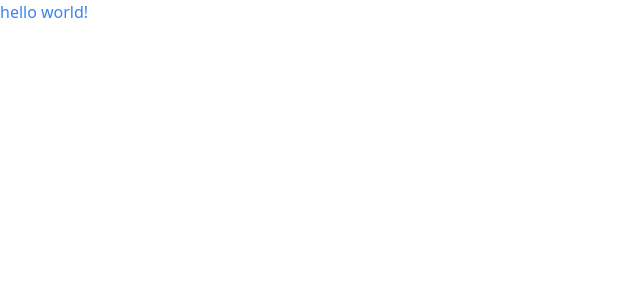
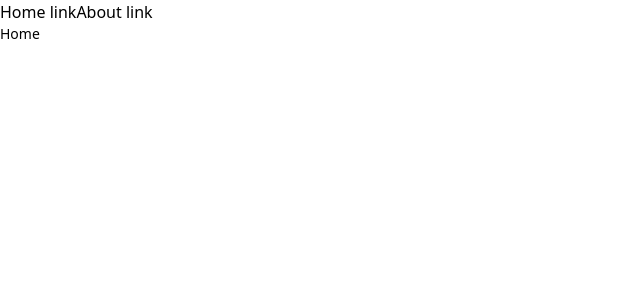
Before and after one commit to lishtvan/react-project-template, a React (Vite) app: page /home in a window 1280 px wide. Shown: the top 300 px of the page, without its empty margins (0-640 px from the left). Built offline with nearby package versions, Linux system fonts and the light colour scheme.

Commit message:
add routing, improve project structure

```diff
--- a/src/App.jsx
+++ b/src/App.jsx
@@ -1,5 +1,14 @@
 import React from 'react';
+import { Outlet } from 'react-router-dom';
+import GlobalLayout from './containers/GlobalLayout';
 
-const App = () => <div className="text-blue-500">hello world!</div>;
+const App = () => {
+  return (
+    <>
+      <GlobalLayout />
+      <Outlet />
+    </>
+  );
+};
 
-export { App };
+export default App;
--- /dev/null
+++ b/src/common/components/NavBar.jsx
@@ -0,0 +1,13 @@
+import React from 'react';
+import { Link } from 'react-router-dom';
+
+const NavBar = () => {
+  return (
+    <nav>
+      <Link to="/home">Home link</Link>
+      <Link to="/about">About link</Link>
+    </nav>
+  );
+};
+
+export default NavBar;
--- /dev/null
+++ b/src/containers/GlobalLayout.jsx
@@ -0,0 +1,12 @@
+import React from 'react';
+import NavBar from './../common/components/NavBar';
+
+const GlobalLayout = () => {
+  return (
+    <>
+      <NavBar />
+    </>
+  );
+};
+
+export default GlobalLayout;
--- a/src/main.jsx
+++ b/src/main.jsx
@@ -1,11 +1,14 @@
 import React from 'react';
 import ReactDOM from 'react-dom';
 import './index.css';
-import { App } from './App';
+import { BrowserRouter } from 'react-router-dom';
+import AppRouter from './router';
 
 ReactDOM.render(
   <React.StrictMode>
-    <App />
+    <BrowserRouter>
+      <AppRouter />
+    </BrowserRouter>
   </React.StrictMode>,
   document.getElementById('root')
 );
--- /dev/null
+++ b/src/pages/about/index.jsx
@@ -0,0 +1,11 @@
+import React from 'react';
+
+const About = () => {
+  return (
+    <>
+      <div className="text-sm">About</div>
+    </>
+  );
+};
+
+export { About };
--- /dev/null
+++ b/src/pages/home/index.jsx
@@ -0,0 +1,11 @@
+import React from 'react';
+
+const Home = () => {
+  return (
+    <>
+      <div className="text-sm">Home</div>
+    </>
+  );
+};
+
+export { Home };
--- a/src/pages/index.js
+++ b/src/pages/index.js
@@ -0,0 +1,2 @@
+export { About } from './about';
+export { Home } from './home';
--- /dev/null
+++ b/src/router/index.jsx
@@ -0,0 +1,17 @@
+import React from 'react';
+import { Route, Routes } from 'react-router-dom';
+import App from '../App';
+import { About, Home } from '../pages';
+
+const AppRouter = () => {
+  return (
+    <Routes>
+      <Route path="/" element={<App />}>
+        <Route path="about" element={<About />} />
+        <Route path="home" element={<Home />} />
+      </Route>
+    </Routes>
+  );
+};
+
+export default AppRouter;
```
Also changed, not shown: .eslintrc.json, src/pages/about/index.js (deleted), src/pages/home/index.js (deleted), src/routes/index.js (deleted).
